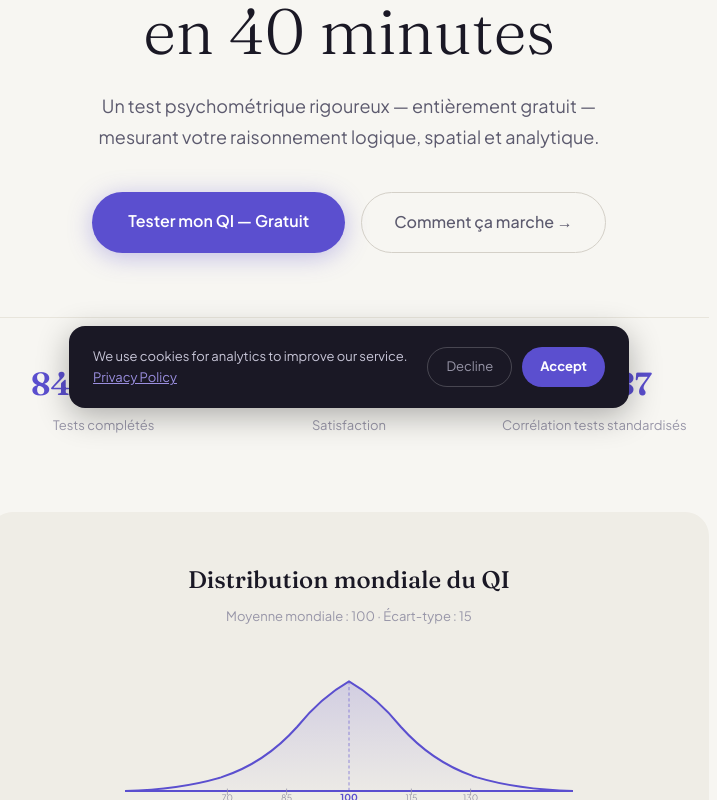
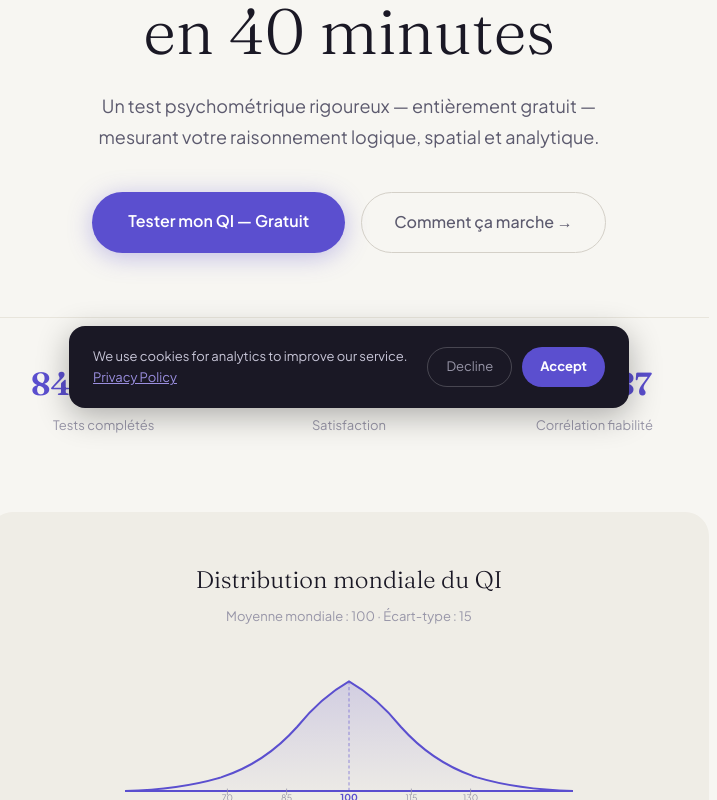
Before and after one commit to devbrainscale/brainscale, a Next.js app: page /fr in a window 1280 px wide. Shown: the part 368-1168 px from the top of the page, without its empty margins (291-1008 px from the left). Built offline with nearby package versions, Linux system fonts and the light colour scheme.

Commit message:
ux: fix stat label wrapping + bell curve title weight

```diff
--- a/src/app/fr/page.tsx
+++ b/src/app/fr/page.tsx
@@ -139,7 +139,7 @@ export default function FrHomePage() {
             {[
               { value: "847 000+", label: "Tests complétés" },
               { value: "4,8 / 5", label: "Satisfaction" },
-              { value: "r = 0,87", label: "Corrélation tests standardisés" },
+              { value: "r = 0,87", label: "Corrélation fiabilité" },
             ].map((s) => (
               <div key={s.label} style={{ textAlign: "center" }}>
                 <div className="bs-stat-value" style={{ fontFamily: "var(--font-display, serif)", fontSize: "32px", fontWeight: 600, color: "#5B4FCF" }}>{s.value}</div>
@@ -153,7 +153,7 @@ export default function FrHomePage() {
       {/* BELL CURVE */}
       <section style={{ padding: "16px 24px 48px" }}>
         <div style={{ maxWidth: "720px", margin: "0 auto", backgroundColor: "#EFEDE6", borderRadius: "24px", padding: "clamp(28px, 5vw, 48px) clamp(20px, 5vw, 40px)", textAlign: "center" }}>
-          <h2 style={{ fontFamily: "var(--font-display, serif)", fontSize: "24px", fontWeight: 500, color: "#1A1825", marginBottom: "6px" }}>
+          <h2 style={{ fontFamily: "var(--font-display, serif)", fontSize: "24px", fontWeight: 300, color: "#1A1825", marginBottom: "6px" }}>
             Distribution mondiale du QI
           </h2>
           <p style={{ fontSize: "13px", color: "#9896A8", marginBottom: "32px" }}>Moyenne mondiale : 100 · Écart-type : 15</p>
--- a/src/app/page.tsx
+++ b/src/app/page.tsx
@@ -139,7 +139,7 @@ export default function HomePage() {
             {[
               { value: "847,000+", label: "Tests completed" },
               { value: "4.8 / 5", label: "Satisfaction" },
-              { value: "r = 0.87", label: "Correlation with standardized tests" },
+              { value: "r = 0.87", label: "Reliability correlation" },
             ].map((s) => (
               <div key={s.label} style={{ textAlign: "center" }}>
                 <div className="bs-stat-value" style={{ fontFamily: "var(--font-display, serif)", fontSize: "32px", fontWeight: 600, color: "#5B4FCF" }}>{s.value}</div>
@@ -160,7 +160,7 @@ export default function HomePage() {
       {/* BELL CURVE */}
       <section style={{ padding: "16px 24px 48px" }}>
         <div style={{ maxWidth: "720px", margin: "0 auto", backgroundColor: "#EFEDE6", borderRadius: "24px", padding: "48px 40px", textAlign: "center" }}>
-          <h2 style={{ fontFamily: "var(--font-display, serif)", fontSize: "24px", fontWeight: 500, color: "#1A1825", marginBottom: "6px" }}>
+          <h2 style={{ fontFamily: "var(--font-display, serif)", fontSize: "24px", fontWeight: 300, color: "#1A1825", marginBottom: "6px" }}>
             IQ Distribution Worldwide
           </h2>
           <p style={{ fontSize: "13px", color: "#9896A8", marginBottom: "32px" }}>World average: 100 · Standard deviation: 15</p>
```
